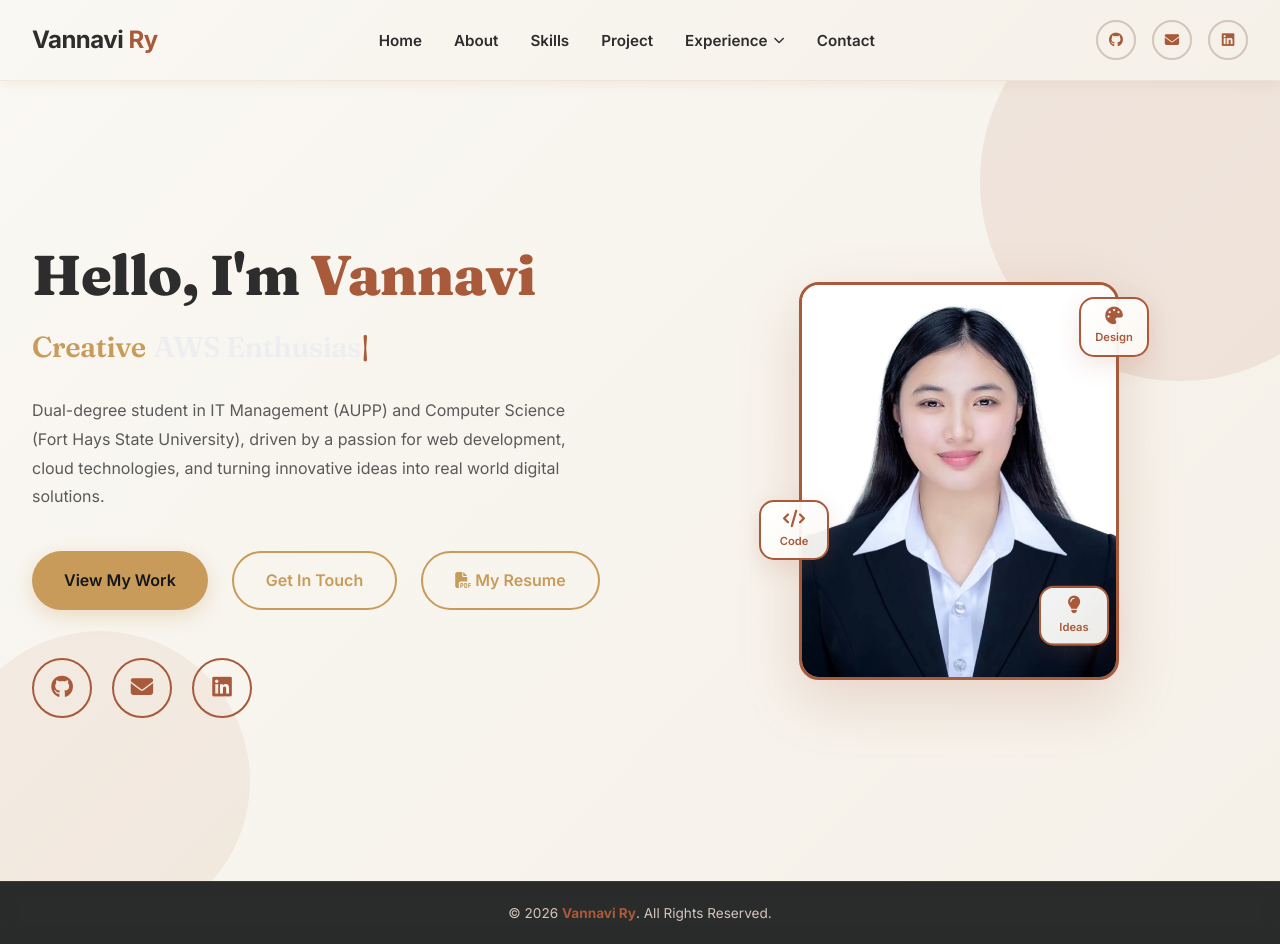
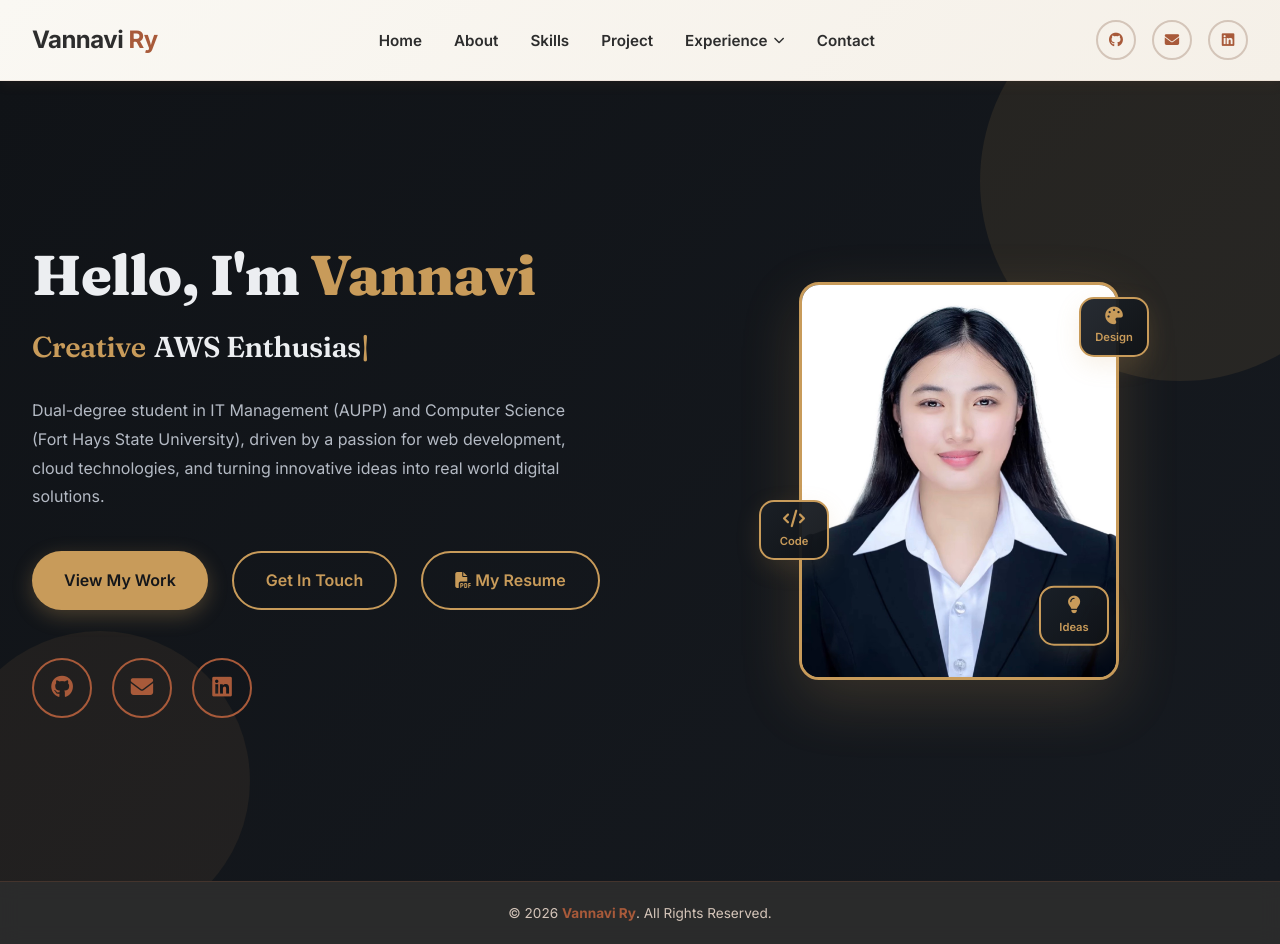
Before and after one commit to ryvannavi/vannavi-portfolio, a React (Vite) app: page / in a window 1280 px wide. Built offline with nearby package versions, Linux system fonts and the light colour scheme.

Commit message:
Update Hero.css

```diff
--- a/src/components/Hero.css
+++ b/src/components/Hero.css
@@ -1,5 +1,5 @@
 .hero {
-  background: linear-gradient(135deg, #faf8f3 0%, #f5f0e8 100%);
+  background: linear-gradient(135deg, var(--bg) 0%, var(--bg-alt) 100%);
   padding: 120px 0;
   min-height: 100vh;
   display: flex;
@@ -14,7 +14,7 @@
   width: 400px;
   height: 400px;
   border-radius: 50%;
-  background: rgba(168, 90, 58, 0.1);
+  background: rgba(var(--accent-rgb), 0.1);
   top: -100px;
   right: -100px;
   z-index: 0;
@@ -26,7 +26,7 @@
   width: 300px;
   height: 300px;
   border-radius: 50%;
-  background: rgba(168, 90, 58, 0.08);
+  background: rgba(var(--accent-rgb), 0.08);
   bottom: -50px;
   left: -50px;
   z-index: 0;
@@ -57,19 +57,19 @@
 
 .hero-text h1 {
   font-size: 3.5rem;
-  color: #2d2d2d;
+  color: var(--text);
   margin-bottom: 1rem;
   line-height: 1.1;
   font-weight: 800;
 }
 
 .highlight {
-  color: #a85a3a;
+  color: var(--accent);
 }
 
 .hero-text h2 {
   font-size: 1.8rem;
-  color: #a85a3a;
+  color: var(--accent);
   font-weight: 600;
   margin-bottom: 1.5rem;
   min-height: 50px;
@@ -84,7 +84,7 @@
 
 .cursor {
   animation: blink 1s infinite;
-  color: #a85a3a;
+  color: var(--accent);
   font-weight: 800;
 }
 
@@ -95,7 +95,7 @@
 
 .hero-text p {
   font-size: 1rem;
-  color: #5a5a5a;
+  color: var(--text-body);
   line-height: 1.8;
   margin-bottom: 2.5rem;
   max-width: 550px;
@@ -121,28 +121,28 @@
 }
 
 .btn-primary {
-  background: #a85a3a;
-  color: white;
-  box-shadow: 0 6px 20px rgba(168, 90, 58, 0.3);
+  background: var(--accent);
+  color: var(--on-accent);
+  box-shadow: 0 6px 20px rgba(var(--accent-rgb), 0.3);
 }
 
 .btn-primary:hover {
-  background: #8b4a2e;
+  background: var(--accent-dark);
   transform: translateY(-3px);
-  box-shadow: 0 10px 30px rgba(168, 90, 58, 0.4);
+  box-shadow: 0 10px 30px rgba(var(--accent-rgb), 0.4);
 }
 
 .btn-outline {
   background: transparent;
-  color: #a85a3a;
-  border: 2px solid #a85a3a;
+  color: var(--accent);
+  border: 2px solid var(--accent);
 }
 
 .btn-outline:hover {
-  background: #a85a3a;
-  color: white;
+  background: var(--accent);
+  color: var(--on-accent);
   transform: translateY(-3px);
-  box-shadow: 0 6px 20px rgba(168, 90, 58, 0.3);
+  box-shadow: 0 6px 20px rgba(var(--accent-rgb), 0.3);
 }
 
 .social-links {
@@ -156,20 +156,20 @@
 .social-links a {
   width: 48px;
   height: 48px;
-  border: 2px solid #d4c5b9;
+  border: 2px solid var(--border);
   border-radius: 50%;
   display: flex;
   align-items: center;
   justify-content: center;
   text-decoration: none;
   transition: all 0.3s ease;
-  color: #a85a3a;
+  color: var(--accent);
 }
 
 .social-links a:hover {
-  background: #a85a3a;
-  color: white;
-  border-color: #a85a3a;
+  background: var(--accent);
+  color: var(--on-accent);
+  border-color: var(--accent);
   transform: translateY(-5px);
 }
 
@@ -189,8 +189,8 @@
   width: 100%;
   height: auto;
   border-radius: 20px;
-  box-shadow: 0 20px 60px rgba(168, 90, 58, 0.2);
-  border: 3px solid #a85a3a;
+  box-shadow: 0 20px 60px rgba(var(--accent-rgb), 0.2);
+  border: 3px solid var(--accent);
 }
 
 .floating-elements {
@@ -203,8 +203,8 @@
 
 .floating-card {
   position: absolute;
-  background: linear-gradient(135deg, rgba(255, 255, 255, 0.95), rgba(250, 248, 243, 0.95));
-  border: 2px solid #a85a3a;
+  background: linear-gradient(135deg, rgba(var(--surface-rgb), 0.95), rgba(var(--bg-rgb), 0.95));
+  border: 2px solid var(--accent);
   border-radius: 15px;
   padding: 8px 12px;
   display: flex;
@@ -212,9 +212,9 @@
   align-items: center;
   gap: 4px;
   font-weight: 600;
-  color: #a85a3a;
+  color: var(--accent);
   font-size: 0.7rem;
-  box-shadow: 0 8px 24px rgba(168, 90, 58, 0.15);
+  box-shadow: 0 8px 24px rgba(var(--accent-rgb), 0.15);
   animation: float 3s ease-in-out infinite;
   transition: all 0.3s ease;
   width: 70px;
@@ -222,7 +222,7 @@
 
 .floating-card i {
   font-size: 1.1rem;
-  color: #a85a3a;
+  color: var(--accent);
 }
 
 .floating-card.design {
@@ -245,7 +245,7 @@
 
 .floating-card:hover {
   transform: translateY(-10px);
-  box-shadow: 0 12px 32px rgba(168, 90, 58, 0.25);
+  box-shadow: 0 12px 32px rgba(var(--accent-rgb), 0.25);
 }
 
 @keyframes float {
```
